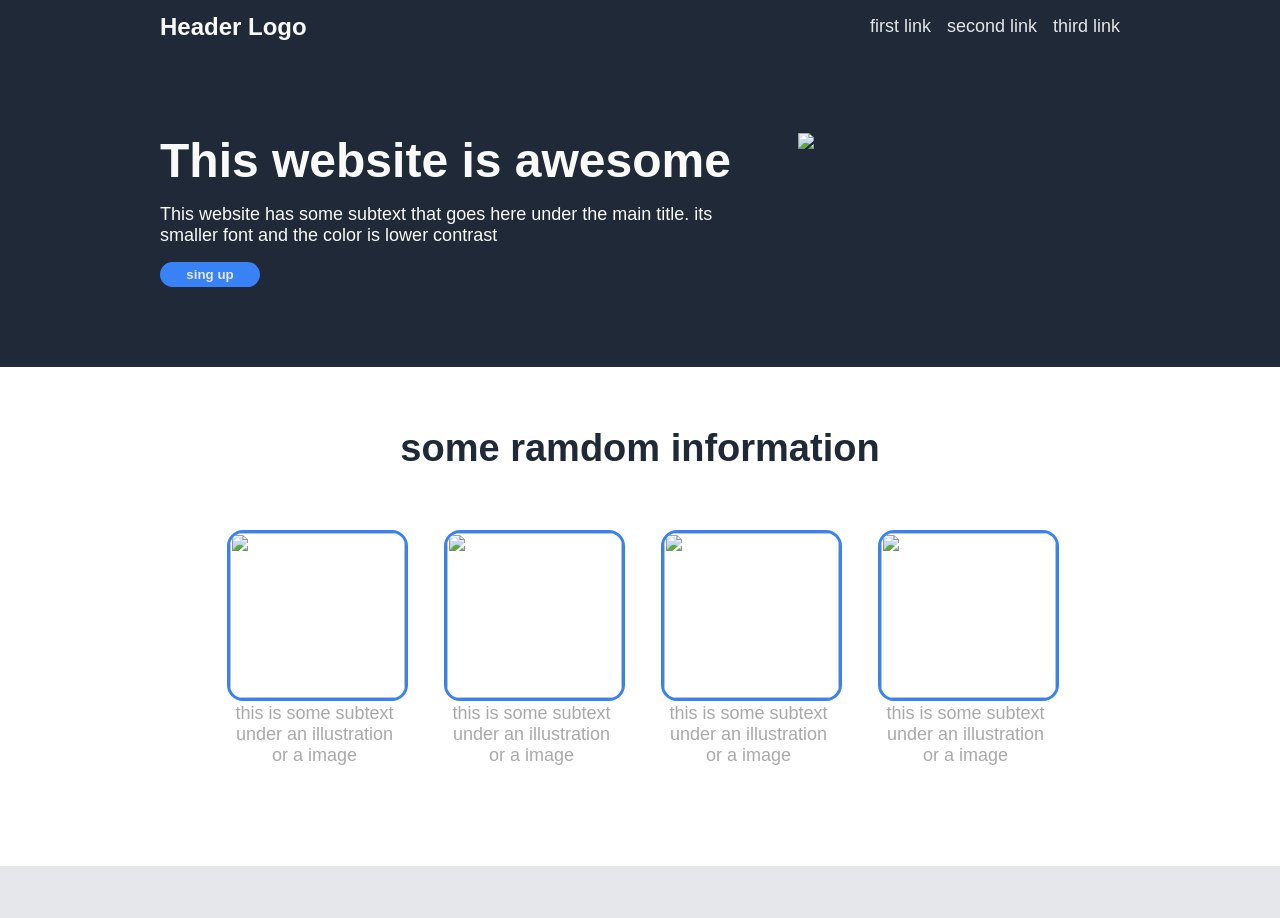
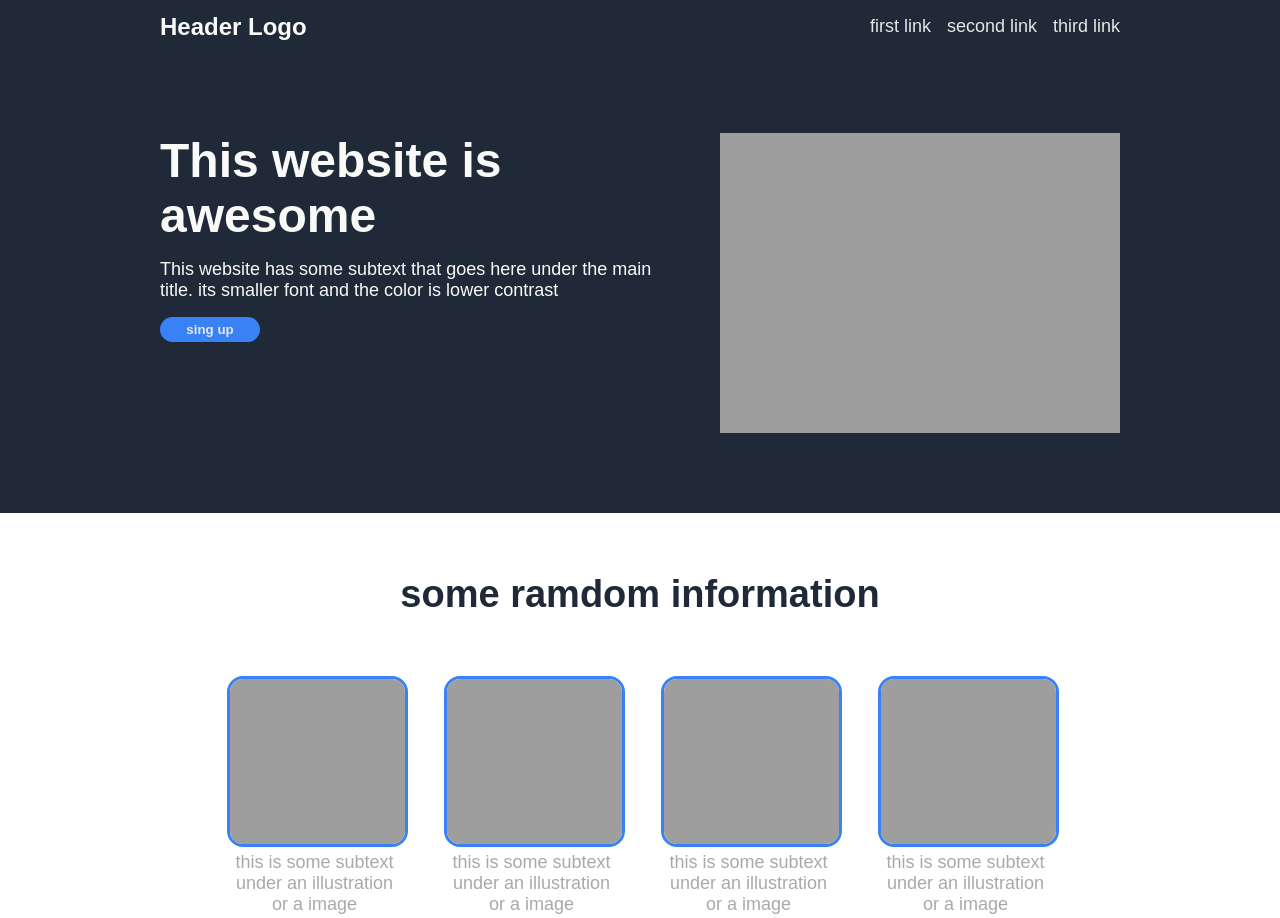
Before and after one commit to GonzaloLafuent/webpage-example, a plain HTML site: page index.html in a window 1280 px wide. Shown: the top 918 px of the page. Drawn offline with Linux system fonts and the light colour scheme; the site is published under a folder, as on GitHub Pages, so addresses that start at the root find nothing.

Commit message:
Update index.html

```diff
--- a/index.html
+++ b/index.html
@@ -22,26 +22,26 @@
                 <div class="underline-text">This website has some subtext that goes here under the main title. its smaller font and the color is lower contrast</div>
                 <button class="sing-1">sing up</button>
             </div>
-            <img class="image-1" src="../images/image1.jpg">
+            <img class="image-1" src="images/image1.jpg">
         </div>
     </div>
     <div class="section-2">
         <div class="title-2">some ramdom information</div>
         <div class="image-conteiner">
             <div class="image-text">
-                <img class="image-2" src="/images/image2.jpg">
+                <img class="image-2" src="images/image2.jpg">
                 <div class="txt-image">this is some subtext under an illustration or a image</div>
             </div>
             <div class="image-text">
-                <img class="image-3" src="/images/image3.jpg">
+                <img class="image-3" src="images/image3.jpg">
                 <div class="txt-image">this is some subtext under an illustration or a image</div>
             </div>
             <div class="image-text">
-                <img class="image-4" src="/images/image4.jpg">
+                <img class="image-4" src="images/image4.jpg">
                 <div class="txt-image">this is some subtext under an illustration or a image</div>
             </div>
             <div class="image-text">
-                <img class="image-5" src="/images/image5.jpg">
+                <img class="image-5" src="images/image5.jpg">
                 <div class="txt-image">this is some subtext under an illustration or a image</div>
             </div>
         </div>
```
